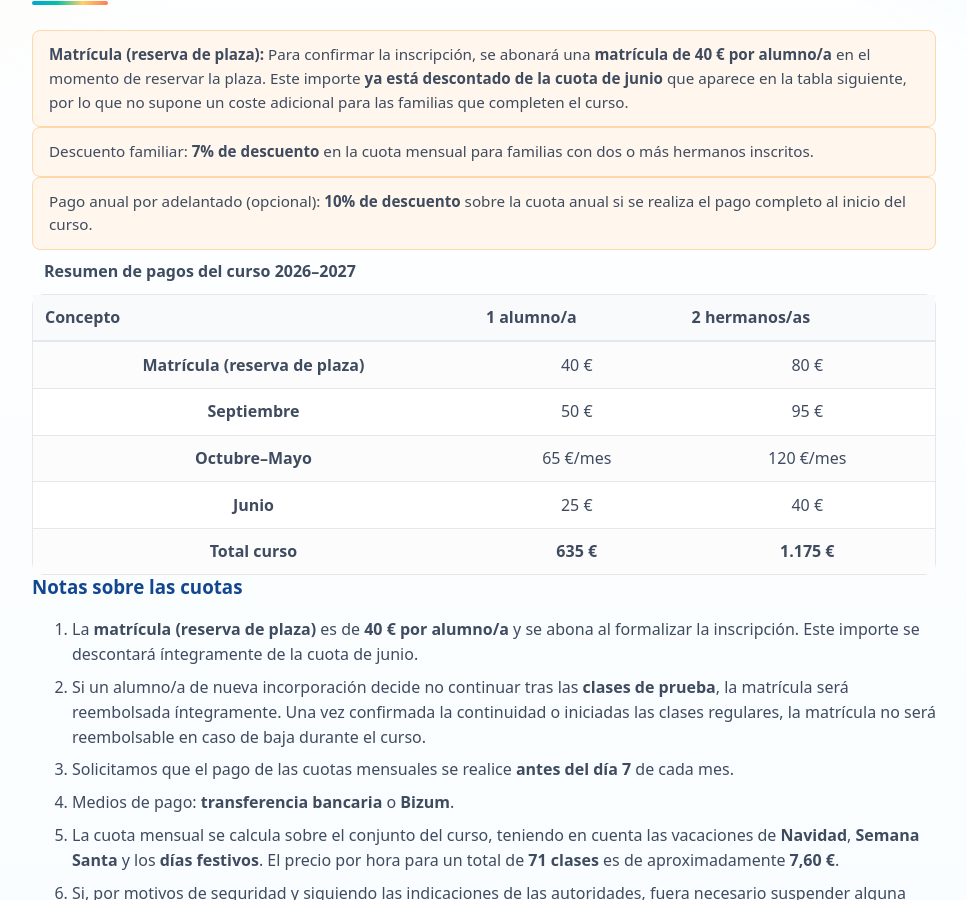
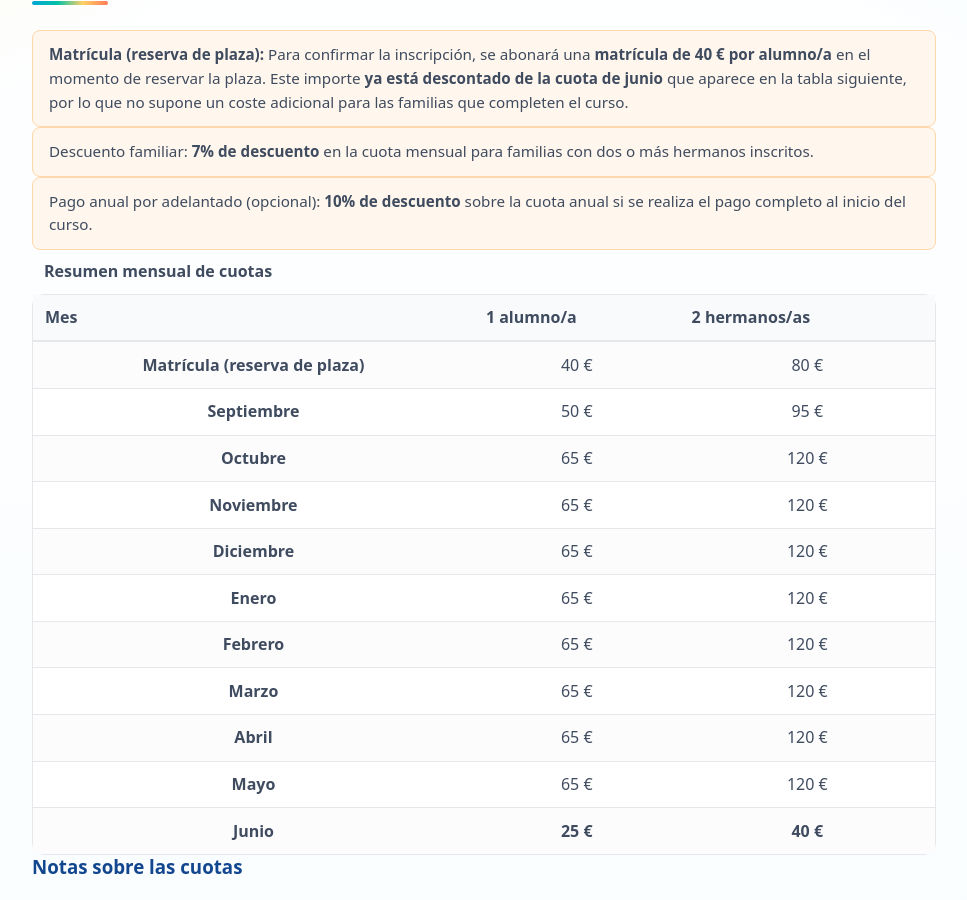
Before and after one commit to dixonbruce/englishco, a Jekyll site: the page built from condiciones.html, in a window 1280 px wide and 900 px high, scrolled down 392 px. Shown: the whole window, without its empty margins (156-1123 px from the left). Built offline with Jekyll 4.4.1, drawn with Linux system fonts in a browser that asks for light colours.

Commit message:
Add monthly fee summary table to condiciones.html

```diff
--- a/condiciones.html
+++ b/condiciones.html
@@ -41,11 +41,10 @@ permalink: "/condiciones.html"
     </div>
 
     <div class="table-wrap">
-      <table class="fees">
-        <caption>Resumen de pagos del curso 2026–2027</caption>
+    <table class="fees"> <caption>Resumen mensual de cuotas</caption>
       <thead>
         <tr>
-            <th scope="col">Concepto</th>
+          <th scope="col">Mes</th>
           <th scope="col">1 alumno/a</th>
           <th scope="col">2 hermanos/as</th>
         </tr>
@@ -58,26 +57,59 @@ permalink: "/condiciones.html"
         </tr>
         <tr>
           <th scope="row">Septiembre</th>
-            <td>50 €</td>
-            <td>95 €</td>
+          <td>50 €</td><td>95 €</td>
         </tr>
         <tr>
-            <th scope="row">Octubre–Mayo</th>
-            <td>65 €/mes</td>
-            <td>120 €/mes</td>
+          <th scope="row">Octubre</th>
+            <td>65 €</td>
+          <td>120 €</td>
+        </tr> <tr><th scope="row">Noviembre</th>
+          <td>65 €</td><td>120 €</td>
         </tr>
         <tr>
-            <th scope="row">Junio</th>
-            <td>25 €</td>
-            <td>40 €</td>
+          <th scope="row">Diciembre</th>
+          <td>65 €</td>
+          <td>120 €</td>
         </tr>
         <tr>
-            <th scope="row"><strong>Total curso</strong></th>
-            <td><strong>635 €</strong></td>
-            <td><strong>1.175 €</strong></td>
+          <th scope="row">Enero</th>
+          <td>65 €</td>
+          <td>120 €</td>
+        </tr>
+        <tr>
+          <th scope="row">Febrero</th>
+          <td>65 €</td>
+          <td>120 €</td>
+        </tr>
+        <tr>
+          <th scope="row">Marzo</th>
+          <td>65 €</td>
+          <td>120 €</td>
+        </tr>
+        <tr>
+          <th scope="row">Abril</th>
+          <td>65 €</td>
+          <td>120 €</td>
+        </tr>
+        <tr>
+          <th scope="row">Mayo</th>
+          <td>65 €</td>
+          <td>120 €</td>
+        </tr>
+        <tr>
+          <th scope="row">
+            <strong>Junio</strong>
+          </th>
+          <td>
+            <strong>25 €</strong>
+          </td>
+          <td>
+            <strong>40 €</strong>
+          </td>
         </tr>
       </tbody>
     </table>
+
     </div>
 
     <!-- Notas -->
```
Lines whose indentation alone changed are shown as unchanged.
